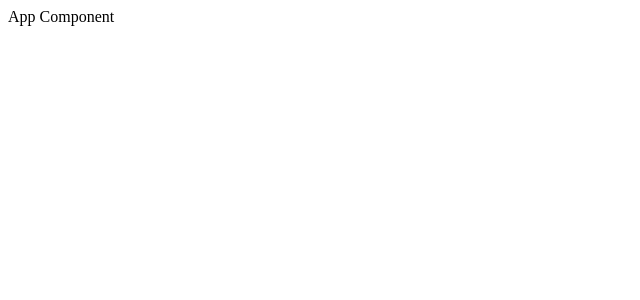
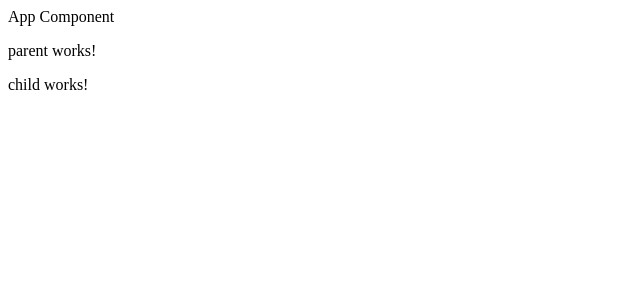
Before and after one commit to ivsemenovdev/ToH, an Angular app: page / in a window 1280 px wide. Shown: the top 300 px of the page, without its empty margins (0-640 px from the left). Built offline with nearby package versions, Linux system fonts and the light colour scheme.

Commit message:
add parent, child component

```diff
--- a/src/app/app.component.html
+++ b/src/app/app.component.html
@@ -1 +1,3 @@
 <div>App Component</div>
+<app-parent></app-parent>
+<app-child></app-child>
--- a/src/app/app.module.ts
+++ b/src/app/app.module.ts
@@ -2,10 +2,14 @@ import { NgModule } from '@angular/core';
 import { BrowserModule } from '@angular/platform-browser';
 
 import { AppComponent } from './app.component';
+import { ParentComponent } from './components/parent/parent.component';
+import { ChildComponent } from './components/child/child.component';
 
 @NgModule({
   declarations: [
-    AppComponent
+    AppComponent,
+    ParentComponent,
+    ChildComponent
   ],
   imports: [
     BrowserModule
--- /dev/null
+++ b/src/app/components/child/child.component.html
@@ -0,0 +1 @@
+<p>child works!</p>
--- /dev/null
+++ b/src/app/components/parent/parent.component.html
@@ -0,0 +1 @@
+<p>parent works!</p>
```
Also changed, not shown: src/app/components/child/child.component.ts (added, +10 -0 lines), src/app/components/parent/parent.component.ts (added, +10 -0 lines), src/app/components/child/child.component.css (added), src/app/components/parent/parent.component.css (added), 1 other file (tests, documents, lock files or other folders).
